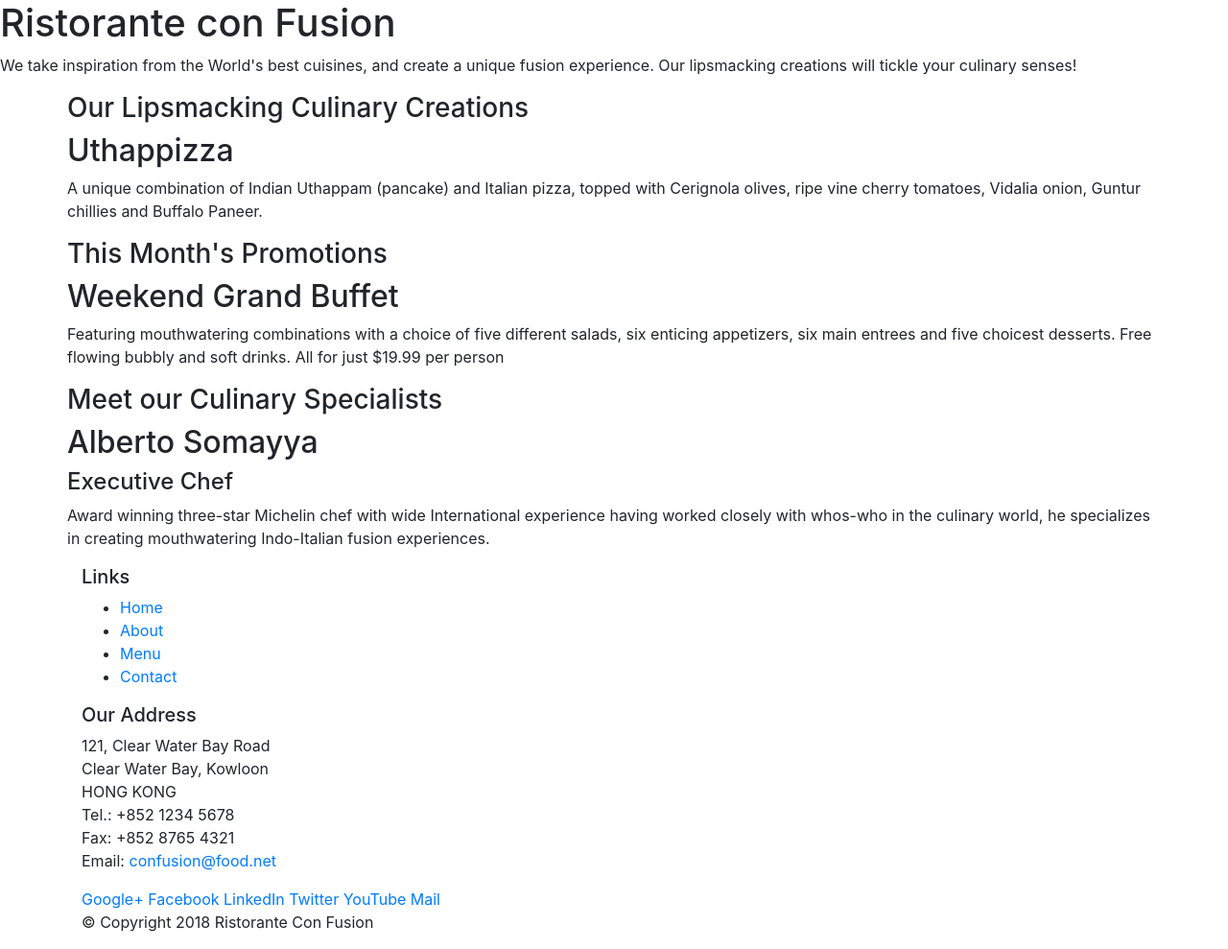
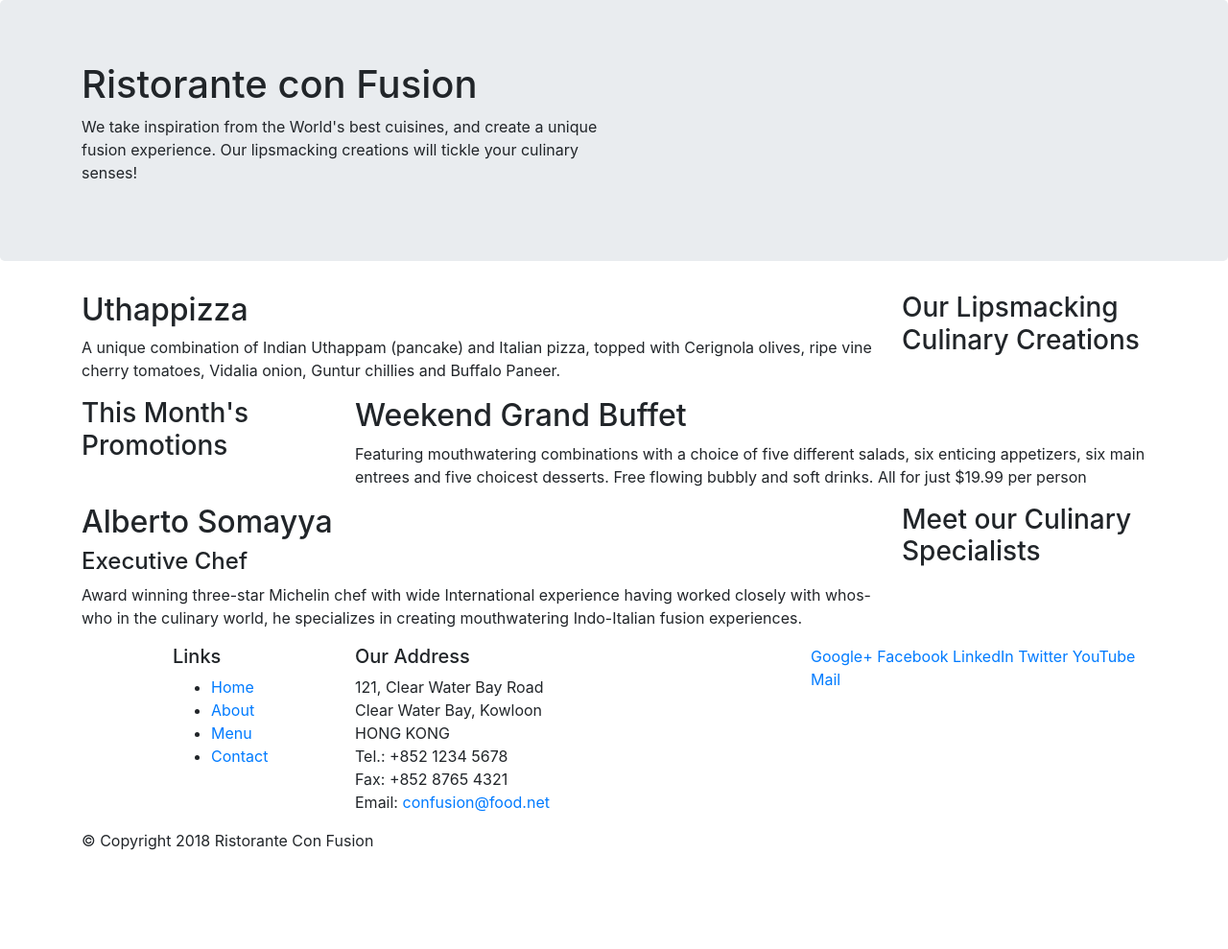
Before and after one commit to dineshcd311/Bootstrap, a website: page index.html in a window 1280 px wide. Shown: the whole page at 96% size. After the commit the page ends 904 px from the top, so only its background shows below. Drawn offline with nearby package versions, Linux system fonts and the light colour scheme.

Commit message:
After row and col set

```diff
--- a/index.html
+++ b/index.html
@@ -13,14 +13,14 @@
 
 <body>
 
-    <header>
-        <div>
-            <div>
-                <div>
+    <header class="jumbotron">
+        <div class="container">
+            <div class="row">
+                <div class="col-12 col-sm-6">
                     <h1>Ristorante con Fusion</h1>
                     <p>We take inspiration from the World's best cuisines, and create a unique fusion experience. Our lipsmacking creations will tickle your culinary senses!</p>
                 </div>
-                <div>
+                <div class="col-12 col-sm">
                 </div>
             </div>
         </div>
@@ -28,10 +28,10 @@
 
     <div class="container">
         <div class="row">
-            <div>
+            <div class="col-12 col-sm-4 order-sm-last col-md-3">
                 <h3>Our Lipsmacking Culinary Creations</h3>
             </div>
-            <div>
+            <div class="col col-sm order-sm-first col-md">
                 <h2>Uthappizza</h2>
                 <p>A unique combination of Indian Uthappam (pancake) and Italian pizza, topped with Cerignola olives, ripe vine cherry tomatoes, Vidalia onion, Guntur chillies and Buffalo Paneer.</p>
             </div>
@@ -39,20 +39,20 @@
 
 
         <div class="row">
-            <div>
+            <div class="col-12 col-sm-4 col-md-3">
                 <h3>This Month's Promotions</h3>
             </div>
-            <div>
+            <div class="col col-sm col-md">
                 <h2>Weekend Grand Buffet</h2>
                 <p>Featuring mouthwatering combinations with a choice of five different salads, six enticing appetizers, six main entrees and five choicest desserts. Free flowing bubbly and soft drinks. All for just $19.99 per person </p>
             </div>
         </div>
 
         <div class="row">
-            <div>
+            <div class="col-12 col-sm-4 order-sm-last col-md-3">
                 <h3>Meet our Culinary Specialists</h3>
             </div>
-            <div>
+            <div class="col col-sm order-sm-first col-md">
                 <h2>Alberto Somayya</h2>
                 <h4>Executive Chef</h4>
                 <p>Award winning three-star Michelin chef with wide International experience having worked closely with whos-who in the culinary world, he specializes in creating mouthwatering Indo-Italian fusion experiences. </p>
@@ -62,8 +62,8 @@
 
     <footer>
         <div class="container">
-            <div>
-                <div>
+            <div class="row">
+                <div class="col-4 offset-1 col-sm-2">
                     <h5>Links</h5>
                     <ul>
                         <li><a href="#">Home</a></li>
@@ -72,7 +72,7 @@
                         <li><a href="#">Contact</a></li>
                     </ul>
                 </div>
-                <div>
+                <div class="col-7 col-sm-5">
                     <h5>Our Address</h5>
                     <address>
 		              121, Clear Water Bay Road<br>
@@ -83,7 +83,7 @@
 		              Email: <a href="mailto:confusion@food.net">confusion@food.net</a>
 		           </address>
                 </div>
-                <div>
+                <div class="col-12 col-sm-4">
                     <div>
                         <a href="http://google.com/+">Google+</a>
                         <a href="http://www.facebook.com/profile.php?id=">Facebook</a>
@@ -94,8 +94,8 @@
                     </div>
                 </div>
            </div>
-           <div>
-                <div>
+           <div class="row">
+                <div class="col-auto">
                     <p>© Copyright 2018 Ristorante Con Fusion</p>
                 </div>
            </div>
```
